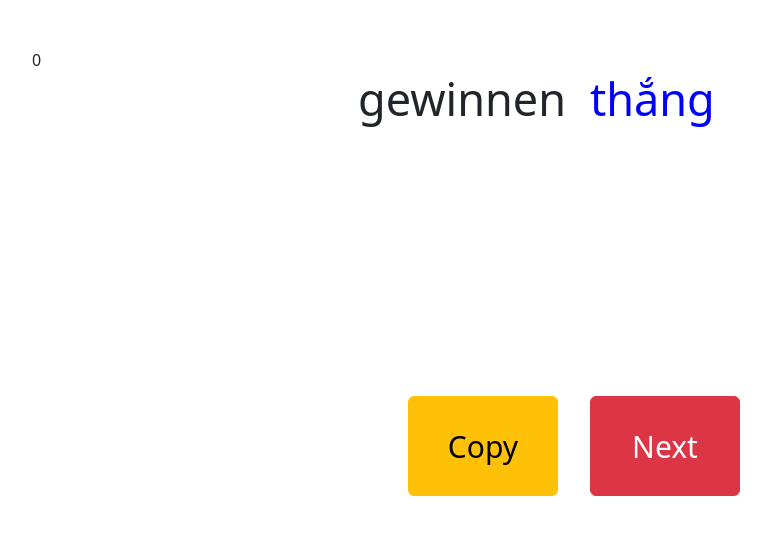
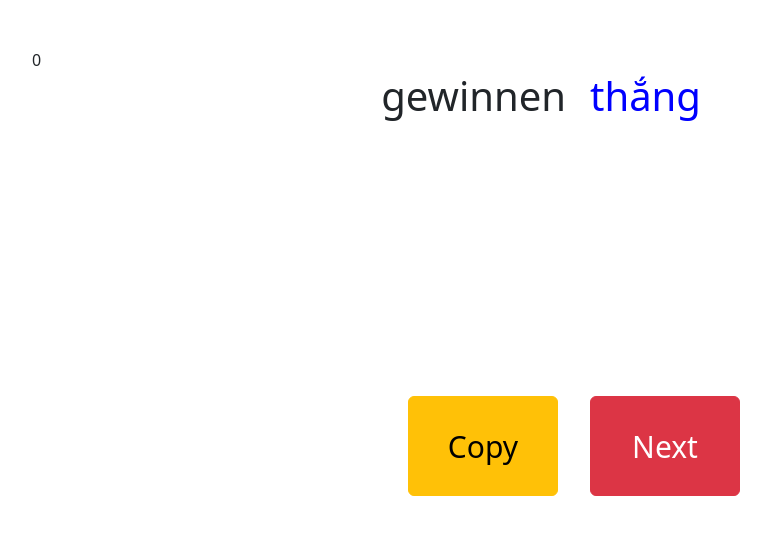
Before and after one commit to anhkhoinp94/ger-word-app, an Angular app: page / in a window 1280 px wide. Both pictures are taken after a click on the button "Result". Shown: the top 534 px of the page, without its empty margins (62-833 px from the left). Built offline with nearby package versions, Linux system fonts and the light colour scheme.

Commit message:
2022-08-07_0237 PM

```diff
--- a/src/app/app.component.html
+++ b/src/app/app.component.html
@@ -4,12 +4,12 @@
     <div class="row">
       <div class="col-6">
         <div *ngIf="see">
-          <h1 style="float: right; font-size: 45px">{{ geWord }}</h1>
+          <h1 style="float: right; font-size: 40px">{{ geWord }}</h1>
         </div>
       </div>
       <div class="col-6">
         <div *ngIf="show">
-          <h1 style="font-size: 45px; color: blue">{{ vnWord }}</h1>
+          <h1 style="font-size: 40px; color: blue">{{ vnWord }}</h1>
         </div>
       </div>
     </div>
```
Also changed, not shown: 3 other files (tests, documents, lock files or other folders).
